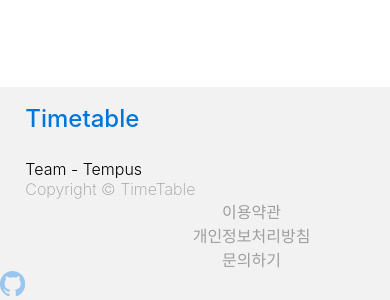
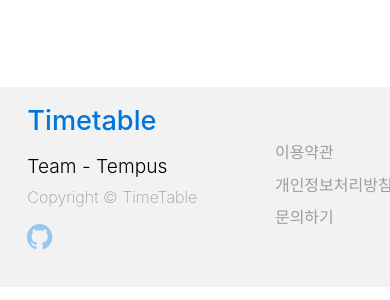
Before and after one commit to Tita-dev/Tita-Client, a React (Create React App) app: page / in a window 390 px wide. Shown: the part 1850-2150 px from the top of the page. Built offline with nearby package versions, Linux system fonts and the light colour scheme.

Commit message:
[ADD] footer 반응형 완료

```diff
--- a/src/Footer/Footer.js
+++ b/src/Footer/Footer.js
@@ -16,6 +16,7 @@
                     <S.One>
                         Copyright © TimeTable
                     </S.One>
+                    <S.Reverse>
                         <S.Two>
                             <a href="/">
                                 <p className="Two_"> 이용약관</p>
@@ -32,6 +33,7 @@
                                 <I.Github />
                             </a>
                         </S.Img5>
+                    </S.Reverse>
                 </S.FtBottom>
             </S.Ft>
         </>
--- a/src/Footer/FooterSt.js
+++ b/src/Footer/FooterSt.js
@@ -14,7 +14,7 @@
 
     }
     @media (max-width:767px){
-
+        display:inline-block;
     }
 `;
 
@@ -32,9 +32,9 @@
     }
 
     @media (max-width:767px){
-        margin-left: 3vh;
-        font-size: 1.5rem;
-        /* display: inline-block; */
+        margin-left: 7vw;
+        font-size: 1.7rem;
+        padding: 2vh 0 1vh 0;
     }
 `;
 
@@ -50,7 +50,9 @@
         margin-left:8vw;
     }
     @media (max-width:767px){
-        margin-left: 3vh;
+        padding-bottom: 1vh;
+        margin-left: 7vw;
+        font-size:1.2rem;
     }
 `;
 
@@ -67,8 +69,19 @@
 
     @media (max-width:767px){
         margin:0;
-        display:block;
+        display: inline-block;
     }
+`;
+
+export const Reverse = styled.div`
+        display:flex;
+        flex-direction:row;
+        height:5vh;
+    @media (max-width:767px){
+        margin-left:7vw;
+        flex-direction:row-reverse;
+        }
+
 `;
 
 export const One = styled.div`
@@ -86,8 +99,10 @@
         white-space:nowrap;
     }
     @media (max-width:767px){
-        margin-left: 3vh;
+        margin-left: 7vw;
         white-space:nowrap;
+        margin-bottom:2vh;
+
     }
 `;
 
@@ -115,14 +130,25 @@
     }
 
     @media (max-width:767px){
-
+        font-size:1rem;
+        font-weight:350;
+        align-items:stretch;
         flex-direction:column;
-
+        display: inline-block;
+        margin-left:57vw;
+        position: relative;
+        bottom:10vh;
+        p{
+            padding-bottom:1vh;
+        }
     }
 `;
 
 export const Img5 = styled.div`
-
+    display: inline-block;
+    width:3vh;
+    height:3vh;
+    position: relative;
     svg{
         width:3vh;
         height:3vh;
```
Lines whose indentation alone changed are shown as unchanged.
